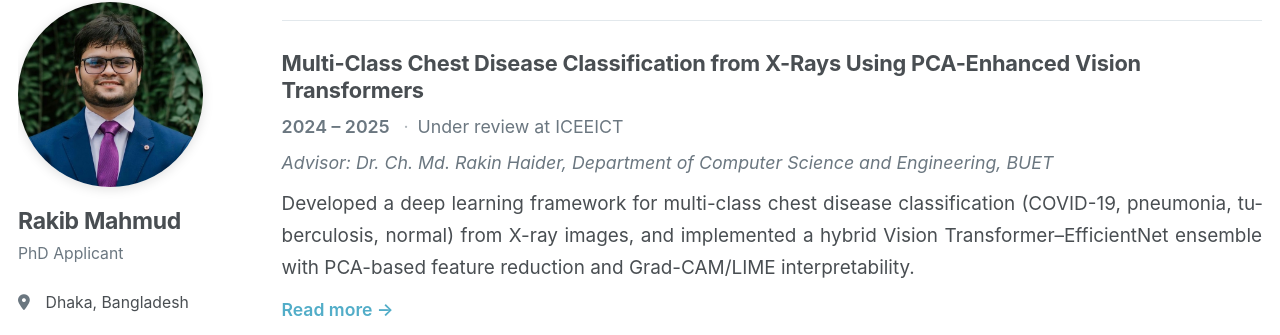
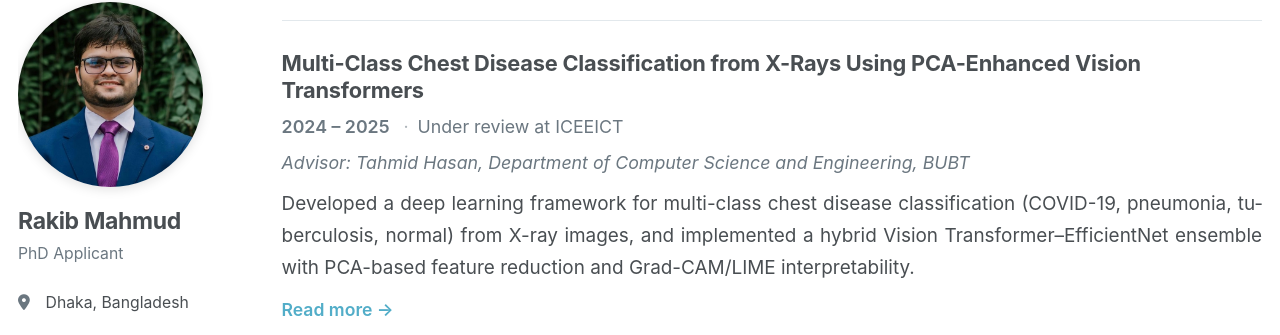
Before and after one commit to rakibMahmud/rakibMahmud.github.io, a Jekyll site: the page built from _pages/research.html, in a window 1280 px wide and 900 px high, scrolled down 637 px. Shown: the part 108-443 px from the top of the window. Built offline with Jekyll 4.4.1, drawn with Linux system fonts in a browser that asks for light colours; some web fonts are replaced; a script that is not in the unit is left out.

Commit message:
Update chest X-ray advisor to Tahmid Hasan

```diff
--- a/_research/2025-chest-disease-vit.md
+++ b/_research/2025-chest-disease-vit.md
@@ -5,8 +5,8 @@ permalink: /research/chest-disease-vit
 order: 3
 period: "2024 – 2025"
 status: "Under review at ICEEICT"
-advisor: "Dr. Ch. Md. Rakin Haider"
-affiliation: "Department of Computer Science and Engineering, BUET"
+advisor: "Tahmid Hasan"
+affiliation: "Department of Computer Science and Engineering, BUBT"
 excerpt: "Developed a deep learning framework for multi-class chest disease classification (COVID-19, pneumonia, tuberculosis, normal) from X-ray images, and implemented a hybrid Vision Transformer–EfficientNet ensemble with PCA-based feature reduction and Grad-CAM/LIME interpretability."
 ---
 
```
Also changed, not shown: images/cv/cv-page-1.png, images/cv/cv-page-2.png, 1 other file.
